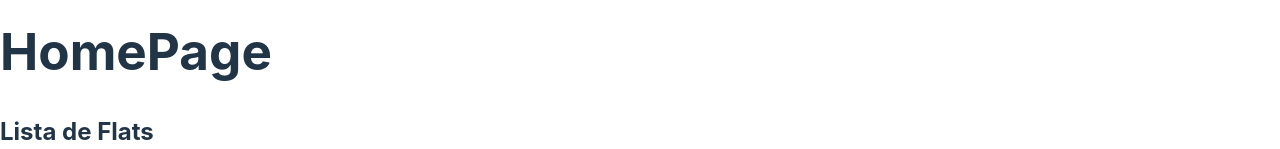
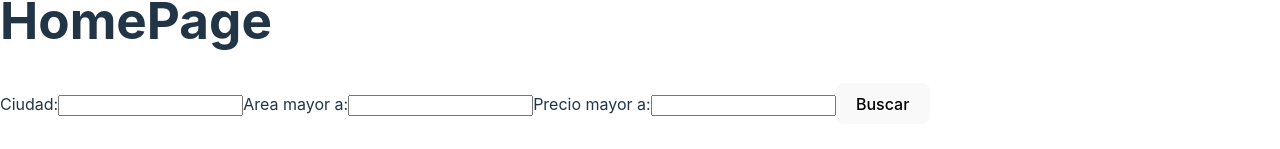
Before and after one commit to dianasiguenzauio/FlatFinder, a React (Vite) app: page / in a window 1280 px wide. Shown: the part 304-453 px from the top of the page. Built offline with nearby package versions, Linux system fonts and the light colour scheme; no server answers; the database is empty; sample sign-in values are in the browser's storage.

Commit message:
filtro HomePage

```diff
--- a/src/components/Flats/FlatList.jsx
+++ b/src/components/Flats/FlatList.jsx
@@ -1,21 +1,5 @@
 //Componente para listar los flats
-import { useState, useEffect } from "react";
-import { getFlats } from "../../services/firebase";
-
-//Componente para listar los flats
-const FlatList = () => {
-  const [flats, setFlats] = useState([]);
-
-  // Función para obtener los datos de Firebase
-  const fetchFlats = async () => {
-    const flats = await getFlats();
-    setFlats(flats);
-  };
-
-  useEffect(() => {
-    fetchFlats();
-  }, []);
-
+const FlatList = ({ flats }) => {
   return (
     <div>
       <h2>Lista de Flats</h2>
--- a/src/pages/HomePage.jsx
+++ b/src/pages/HomePage.jsx
@@ -1,16 +1,87 @@
-//Pagina principal donde vamos a mostrar los flats
-import React from "react";
+import React, { useEffect, useState } from "react";
 import NavbarContainer from "../components/Commons/Navbar";
 import FlatList from "../components/Flats/FlatList";
+import { getFlats } from "../services/firebase";
 
 function HomePage() {
+  const [flats, setFlats] = useState([]);
+
+  const [searchQuery, setSearchQuery] = useState({
+    city: "",
+    areasize: "",
+    minPrice: "",
+  });
+
+  const handleInputChange = (event) => {
+    setSearchQuery({
+      ...searchQuery,
+      [event.target.name]: event.target.value,
+    });
+  };
+
+  // Función para obtener los datos de Firebase
+  const fetchFlats = async () => {
+    const flats = await getFlats();
+    setFlats(flats);
+  };
+
+  useEffect(() => {
+    fetchFlats();
+  }, []);
+
+  const handleSearchSubmit = async (event) => {
+    event.preventDefault();
+    const allFlats = await getFlats();
+    const filteredFlats = allFlats.filter((flat) => {
+      return (
+        (!searchQuery.city ||
+          flat.city.toLowerCase().includes(searchQuery.city.toLowerCase())) &&
+        (!searchQuery.areasize || flat.areasize >= searchQuery.areasize) &&
+        (!searchQuery.minPrice || flat.rentprice >= searchQuery.minPrice)
+      );
+    });
+    setFlats(filteredFlats);
+
+    console.log(searchQuery);
+  };
+
   return (
     <>
       <div>
         <NavbarContainer />
         <h1>HomePage</h1>
+        <form onSubmit={handleSearchSubmit}>
+          <label htmlFor="city">Ciudad:</label>
+          <input
+            type="text"
+            id="city"
+            name="city"
+            value={searchQuery.city}
+            onChange={handleInputChange}
+          />
+
+          <label htmlFor="areasize">Area mayor a:</label>
+          <input
+            type="number"
+            id="areasize"
+            name="areasize"
+            value={searchQuery.areasize}
+            onChange={handleInputChange}
+          />
+
+          <label htmlFor="minPrice">Precio mayor a:</label>
+          <input
+            type="number"
+            id="minPrice"
+            name="minPrice"
+            value={searchQuery.minPrice}
+            onChange={handleInputChange}
+          />
+
+          <button type="submit">Buscar</button>
+        </form>
       </div>
-      <FlatList>Flatlist</FlatList>
+      <FlatList flats={flats} />
     </>
   );
 }
```
